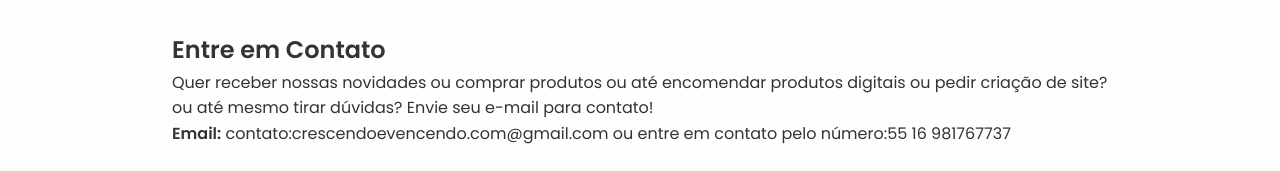
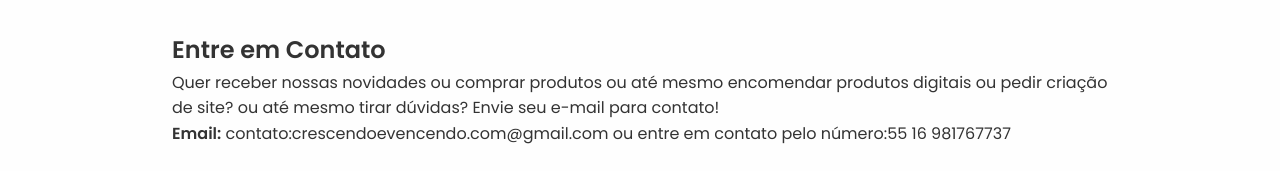
Before and after one commit to Weslley16/Crescendo-e-vencendo-, a plain HTML site: page index.html in a window 1280 px wide. Shown: the part 811-982 px from the top of the page. Drawn offline with Linux system fonts and the light colour scheme.

Commit message:
Atualizar o index.html

```diff
--- a/index.html
+++ b/index.html
@@ -112,7 +112,7 @@
 
   <section class="contato">
     <h2>Entre em Contato</h2>
-    <p>Quer receber nossas novidades ou comprar produtos ou até encomendar produtos digitais ou pedir criação de site? ou até mesmo tirar dúvidas? Envie seu e-mail para contato!</p>
+    <p>Quer receber nossas novidades ou comprar produtos ou até mesmo encomendar produtos digitais ou pedir criação de site? ou até mesmo tirar dúvidas? Envie seu e-mail para contato!</p>
     <p><strong>Email:</strong> contato:crescendoevencendo.com@gmail.com
 ou entre em contato pelo número:55 16 981767737</p>
   </section>
```
